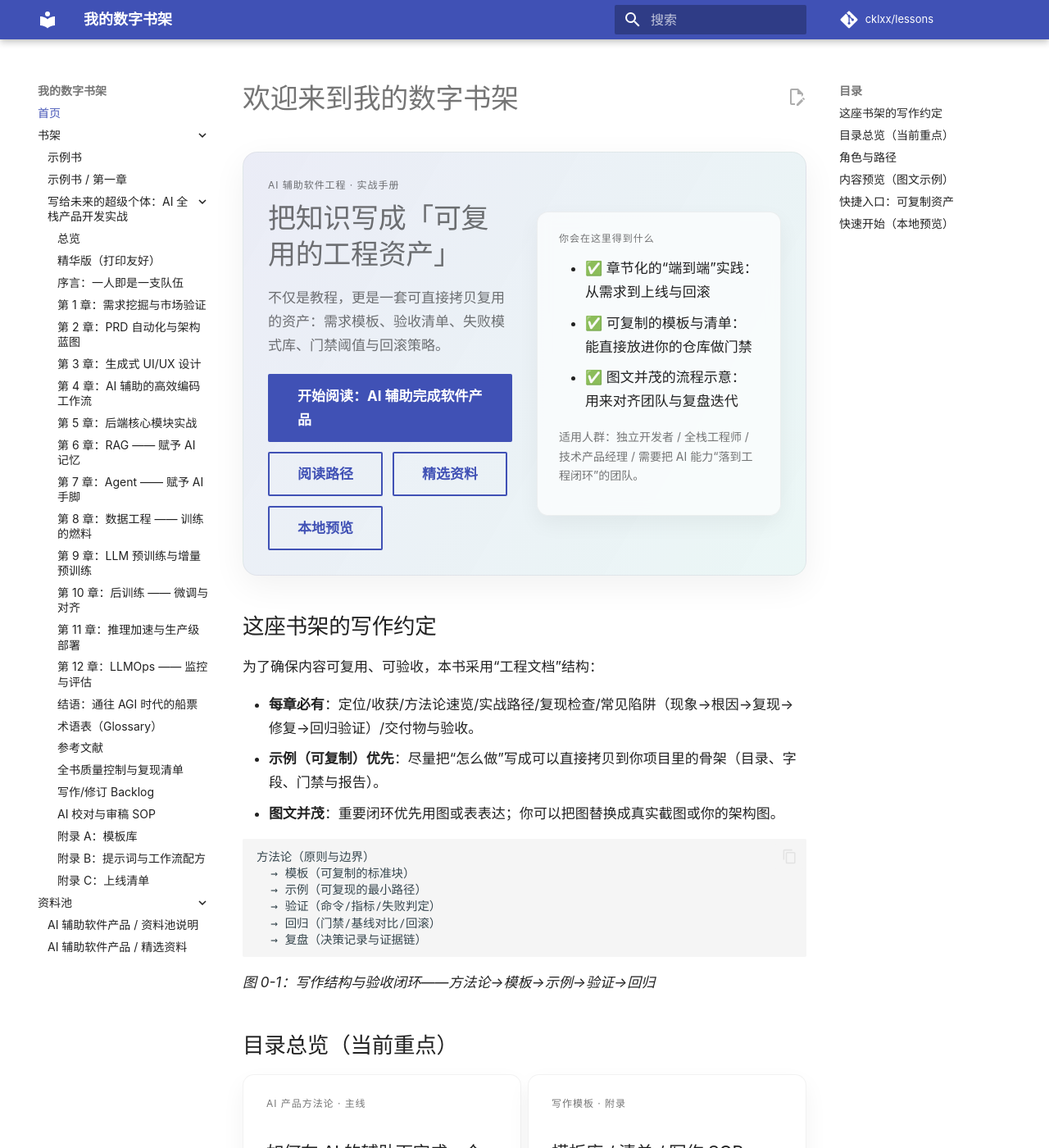
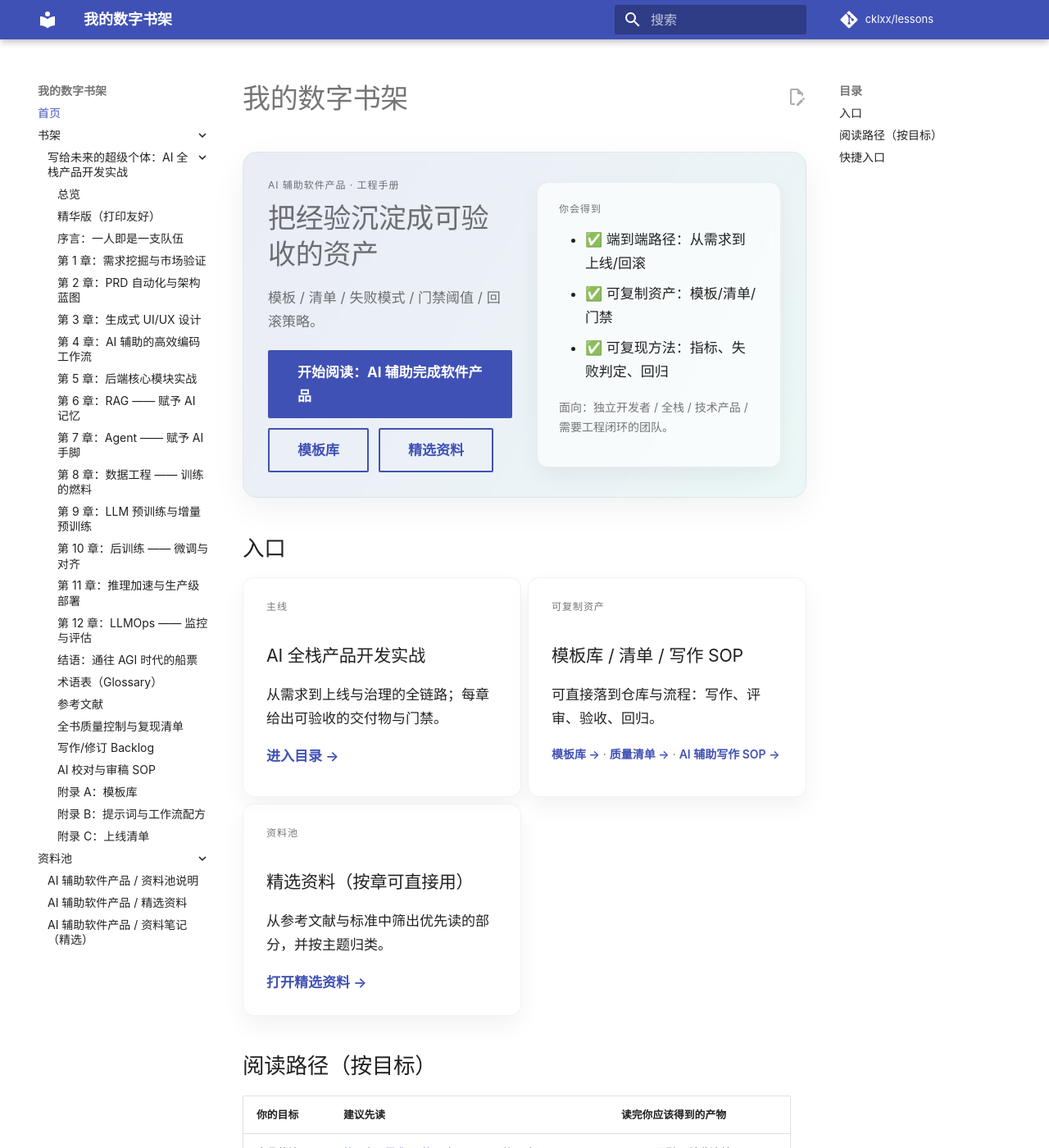
Before and after one commit to cklxx/lessons, an MkDocs documentation site: the page built from docs/index.md, in a window 1280 px wide and 1400 px high. Shown: the whole window at 82% size. Built offline with MkDocs 1.6.1 and Material for MkDocs 9.7.7, drawn with Linux system fonts in a browser that asks for light colours; comment, search, counter and statistics services are not loaded; some of the changed text lies outside the part shown.

Commit message:
docs: 移除示例并精简首页

````diff
--- a/docs/index.md
+++ b/docs/index.md
@@ -1,60 +1,40 @@
-# 欢迎来到我的数字书架
+# 我的数字书架
 
 <div class="hero">
   <div>
-    <p class="eyebrow">AI 辅助软件工程 · 实战手册</p>
-    <h1>把知识写成「可复用的工程资产」</h1>
-    <p class="subtitle">不仅是教程，更是一套可直接拷贝复用的资产：需求模板、验收清单、失败模式库、门禁阈值与回滚策略。</p>
+    <p class="eyebrow">AI 辅助软件产品 · 工程手册</p>
+    <h1>把经验沉淀成可验收的资产</h1>
+    <p class="subtitle">模板 / 清单 / 失败模式 / 门禁阈值 / 回滚策略。</p>
     <div class="hero-actions">
       <a class="md-button md-button--primary" href="books/ai-assisted-software-product/">开始阅读：AI 辅助完成软件产品</a>
-      <a class="md-button" href="./#guide-path">阅读路径</a>
+      <a class="md-button" href="books/ai-assisted-software-product/A-templates/">模板库</a>
       <a class="md-button" href="materials/ai-assisted-software-product/filtered/top-resources/">精选资料</a>
-      <a class="md-button" href="./#quickstart">本地预览</a>
     </div>
   </div>
   <div class="hero-card">
-    <p class="eyebrow">你会在这里得到什么</p>
+    <p class="eyebrow">你会得到</p>
     <ul class="checklist">
-      <li>✅ 章节化的“端到端”实践：从需求到上线与回滚</li>
-      <li>✅ 可复制的模板与清单：能直接放进你的仓库做门禁</li>
-      <li>✅ 图文并茂的流程示意：用来对齐团队与复盘迭代</li>
+      <li>✅ 端到端路径：从需求到上线/回滚</li>
+      <li>✅ 可复制资产：模板/清单/门禁</li>
+      <li>✅ 可复现方法：指标、失败判定、回归</li>
     </ul>
-    <p class="meta">适用人群：独立开发者 / 全栈工程师 / 技术产品经理 / 需要把 AI 能力“落到工程闭环”的团队。</p>
+    <p class="meta">面向：独立开发者 / 全栈 / 技术产品 / 需要工程闭环的团队。</p>
   </div>
 </div>
 
-## 这座书架的写作约定
-
-为了确保内容可复用、可验收，本书采用“工程文档”结构：
-
-- **每章必有**：定位/收获/方法论速览/实战路径/复现检查/常见陷阱（现象→根因→复现→修复→回归验证）/交付物与验收。
-- **示例（可复制）优先**：尽量把“怎么做”写成可以直接拷贝到你项目里的骨架（目录、字段、门禁与报告）。
-- **图文并茂**：重要闭环优先用图或表表达；你可以把图替换成真实截图或你的架构图。
-
-```text
-方法论（原则与边界）
-  → 模板（可复制的标准块）
-  → 示例（可复现的最小路径）
-  → 验证（命令/指标/失败判定）
-  → 回归（门禁/基线对比/回滚）
-  → 复盘（决策记录与证据链）
-```
-
-*图 0-1：写作结构与验收闭环——方法论→模板→示例→验证→回归*
-
-## 目录总览（当前重点）
+## 入口
 
 <div class="grid">
   <div class="glass-card">
-    <p class="eyebrow">AI 产品方法论 · 主线</p>
-    <h3>如何在 AI 的辅助下完成一个软件产品</h3>
-    <p>从需求、PRD、原型、工程实现、RAG/Agent 到训练、推理、LLMOps 的全链路实践。每章都有可复制示例与验收门槛。</p>
+    <p class="eyebrow">主线</p>
+    <h3>AI 全栈产品开发实战</h3>
+    <p>从需求到上线与治理的全链路；每章给出可验收的交付物与门禁。</p>
     <a class="text-link" href="books/ai-assisted-software-product/">进入目录 →</a>
   </div>
   <div class="glass-card">
-    <p class="eyebrow">写作模板 · 附录</p>
+    <p class="eyebrow">可复制资产</p>
     <h3>模板库 / 清单 / 写作 SOP</h3>
-    <p>把“怎么写、怎么验收、怎么复盘”变成标准块：你可以直接在团队里复用。</p>
+    <p>可直接落到仓库与流程：写作、评审、验收、回归。</p>
     <p class="meta">
       <a class="text-link" href="books/ai-assisted-software-product/A-templates/">模板库 →</a>
       · <a class="text-link" href="books/ai-assisted-software-product/quality-checklist/">质量清单 →</a>
@@ -62,107 +42,34 @@
     </p>
   </div>
   <div class="glass-card">
-    <p class="eyebrow">教程 · 站点模板</p>
-    <h3>示例书（模板）</h3>
-    <p>最小可用的书籍结构（封面/章节/导航），适合作为“新书起点”。</p>
-    <a class="text-link" href="books/example-book/">快速浏览 →</a>
-  </div>
-  <div class="glass-card">
-    <p class="eyebrow">资料池 · 延伸阅读</p>
-    <h3>精选资料：按章可直接用</h3>
-    <p>从全书参考文献与标准中，提取“最值得优先读”的权威资料，并按章节主题归类。</p>
+    <p class="eyebrow">资料池</p>
+    <h3>精选资料（按章可直接用）</h3>
+    <p>从参考文献与标准中筛出优先读的部分，并按主题归类。</p>
     <a class="text-link" href="materials/ai-assisted-software-product/filtered/top-resources/">打开精选资料 →</a>
   </div>
 </div>
 
-> 提示：站点支持全文搜索与目录大纲，适合长篇沉浸阅读，也适合当“工程手册”随用随查。
-
 <a id="guide-path"></a>
-## 角色与路径
-
-如果你第一次来，可以按自己的目标选择一条“最短路径”：
+## 阅读路径（按目标）
 
 | 你的目标 | 建议先读 | 读完你应该得到的产物 |
 |---|---|---|
-| 我想把想法落地为产品 | [第 1 章：需求](books/ai-assisted-software-product/chapter-01-demand.md) → [第 2 章：PRD](books/ai-assisted-software-product/chapter-02-prd.md) → [第 3 章：UI](books/ai-assisted-software-product/chapter-03-ui.md) | 一份可评审 PRD + 原型 + 验收清单 |
-| 我想把 AI 辅助开发变成流程 | [第 4 章：工作流](books/ai-assisted-software-product/chapter-04-workflow.md) → [附录：模板库](books/ai-assisted-software-product/A-templates.md) | 一套可复用的 Prompt/任务模板与回归门禁 |
-| 我正在做 RAG/Agent | [第 6 章：RAG](books/ai-assisted-software-product/chapter-06-rag.md) → [第 7 章：Agent](books/ai-assisted-software-product/chapter-07-agent.md) | 一份检索评估 + 失败模式库 + 回滚策略 |
-| 我在训练或部署模型 | [第 8 章：数据](books/ai-assisted-software-product/chapter-08-data.md) → [第 9 章：预训练](books/ai-assisted-software-product/chapter-09-pretrain.md) → [第 10 章：后训练](books/ai-assisted-software-product/chapter-10-posttrain.md) | 数据卡片/模型卡 + 门禁阈值 + 训练/发布审计链 |
-| 我在做线上稳定性与治理 | [第 11 章：推理](books/ai-assisted-software-product/chapter-11-inference.md) → [第 12 章：LLMOps](books/ai-assisted-software-product/chapter-12-llmops.md) | 灰度发布/回滚 Runbook + 监控与告警口径 |
+| 产品落地 | [第 1 章：需求](books/ai-assisted-software-product/chapter-01-demand.md) → [第 2 章：PRD](books/ai-assisted-software-product/chapter-02-prd.md) → [第 3 章：UI](books/ai-assisted-software-product/chapter-03-ui.md) | PRD + 原型 + 验收清单 |
+| 流程化开发 | [第 4 章：工作流](books/ai-assisted-software-product/chapter-04-workflow.md) → [模板库](books/ai-assisted-software-product/A-templates.md) | Prompt/任务模板 + 回归门禁 |
+| RAG / Agent | [第 6 章：RAG](books/ai-assisted-software-product/chapter-06-rag.md) → [第 7 章：Agent](books/ai-assisted-software-product/chapter-07-agent.md) | 检索评估 + 失败模式 + 回滚策略 |
+| 训练 / 部署 | [第 8 章：数据](books/ai-assisted-software-product/chapter-08-data.md) → [第 9 章：预训练](books/ai-assisted-software-product/chapter-09-pretrain.md) → [第 10 章：后训练](books/ai-assisted-software-product/chapter-10-posttrain.md) | 数据/模型卡 + 阈值门禁 + 审计链 |
+| 线上治理 | [第 11 章：推理](books/ai-assisted-software-product/chapter-11-inference.md) → [第 12 章：LLMOps](books/ai-assisted-software-product/chapter-12-llmops.md) | 灰度/回滚 Runbook + 监控口径 |
 
-## 内容预览（图文示例）
-
-下面是本书里最常用的三类“图”：你可以把它们替换为你的真实架构图、报表截图或监控面板。
-
-![图：RAG 端到端流水线（占位）](assets/ch06-rag-pipeline.png)
-
-*图 0-2：RAG 数据流转全景：从切分（Chunking）到索引、检索、重排与生成*
-<!-- TODO: replace with a real diagram from my own stack -->
-
-![图：切分策略对效果的影响（占位）](assets/ch06-chunking-strategy.png)
-
-*图 0-3：切分策略影响：过长引入噪声、过短割裂上下文，混合策略通常更稳*
-<!-- TODO: replace with real evaluation results -->
-
-![图：结构化输出与引用（占位）](assets/ch06-structured-output.png)
-
-*图 0-4：结构化输出：答案与引用拆分，便于审计、溯源与回归评测*
-<!-- TODO: replace with product screenshot -->
-
-## 快捷入口：可复制资产
+## 快捷入口
 
 - [模板库：写作/评审/验收标准块](books/ai-assisted-software-product/A-templates.md)
 - [质量清单：从 PRD 到上线的自检门槛](books/ai-assisted-software-product/quality-checklist.md)
 - [AI 辅助写作 SOP：如何用模型做校对与补强](books/ai-assisted-software-product/ai-editor-sop.md)
 - [路线图（Roadmap）：后续更新计划](books/ai-assisted-software-product/writing-backlog.md)
 
-<a id="quickstart"></a>
-## 快速开始（本地预览）
-
-1. 安装依赖（本地预览需要 Python 3.8+）：
-
-   ```bash
-   pip install -r requirements.txt
-   ```
-
-2. 启动本地预览：
-
-   ```bash
-   mkdocs serve
-   ```
-
-   浏览器访问 <http://127.0.0.1:8000>，即可看到实时更新的页面。
-
-3. 部署到 GitHub Pages：
-
-   ```bash
-   mkdocs gh-deploy
-   ```
-
-   默认推送到 `gh-pages` 分支，可在仓库设置中绑定为 Pages 来源。
-
-4. CI/CD 自动发布：
-
-   推送到 `main` 后，GitHub Actions 会自动构建并发布静态页面，失败信息会在 Actions 日志中给出。
-
-<details>
-<summary>给维护者：发布前自检与站点约定（可折叠）</summary>
-
-- 运行 `mkdocs build --strict`，确保构建阶段没有警告/错误（例如链接与元数据问题）。
-- 确认首页卡片链接可正常跳转（原始 HTML 中的链接不会被 MkDocs 自动改写，需手动保持与实际 URL 一致）。
-
-### 结构约定
-
-- `docs/books/<书名>/index.md`：书籍的封面页，包含简介、目录与快速链接。
-- `docs/books/<书名>/chapter-x.md`：具体章节内容，命名随意但建议保留章节顺序编号。
-- `mkdocs.yml`：站点配置和导航定义，新增书籍后只需在这里添加条目即可。
-
-### 设计风格
-
-- **简洁导航**：左侧目录按书籍展开，章节层级清晰。
-- **阅读体验**：主题色选用靛蓝与青色，配合留白与等宽代码块，营造安静的阅读氛围。
-- **代码友好**：内置复制按钮与语法高亮，适合讲解 Python 示例。
-
-</details>
-
-准备好开始写作了吗？你可以从“阅读路径”里选一条开始，也可以直接打开模板库，把它们拷贝到自己的项目里作为起点。
+<div class="fineprint">
+  <p><strong>提示</strong>：支持全文搜索与目录大纲，适合“随用随查”。</p>
+  <p><strong>本地预览</strong>：<code>pip install -r requirements.txt</code> → <code>mkdocs serve</code>（<code>http://127.0.0.1:8000</code>）。</p>
+  <p><strong>发布</strong>：推送 <code>main</code> 由 GitHub Actions 自动构建；发布前自检可跑 <code>mkdocs build --strict</code>。</p>
+  <p><strong>章节结构</strong>：定位 → 最小路径 → 验收/门禁 → 失败模式 → 回归/回滚。</p>
+</div>
--- a/docs/styles/overrides.css
+++ b/docs/styles/overrides.css
@@ -106,3 +106,21 @@
 .md-typeset ul {
   margin-top: 0.4rem;
 }
+
+/* 首页底部补充说明：小字 */
+.fineprint {
+  margin-top: 1.25rem;
+  padding-top: 0.85rem;
+  border-top: 1px solid rgba(0, 0, 0, 0.06);
+  font-size: 12.5px;
+  line-height: 1.55;
+  color: var(--md-default-fg-color--light);
+}
+
+.fineprint p {
+  margin: 0.4rem 0;
+}
+
+.fineprint code {
+  font-size: 0.95em;
+}
--- a/mkdocs.yml
+++ b/mkdocs.yml
@@ -35,8 +35,6 @@ markdown_extensions:
 nav:
   - 首页: index.md
   - 书架:
-      - 示例书: books/example-book/index.md
-      - 示例书 / 第一章: books/example-book/chapter-1.md
       - 写给未来的超级个体：AI 全栈产品开发实战:
           - 总览: books/ai-assisted-software-product/index.md
           - 精华版（打印友好）: books/ai-assisted-software-product/condensed-master-guide.md
@@ -65,3 +63,4 @@ nav:
   - 资料池:
       - AI 辅助软件产品 / 资料池说明: materials/ai-assisted-software-product/README.md
       - AI 辅助软件产品 / 精选资料: materials/ai-assisted-software-product/filtered/top-resources.md
+      - AI 辅助软件产品 / 资料笔记（精选）: materials/ai-assisted-software-product/notes/index.md
````
Also changed, not shown: docs/books/example-book/chapter-1.md (deleted, +0 -39 lines), docs/books/example-book/index.md (deleted, +0 -20 lines).
